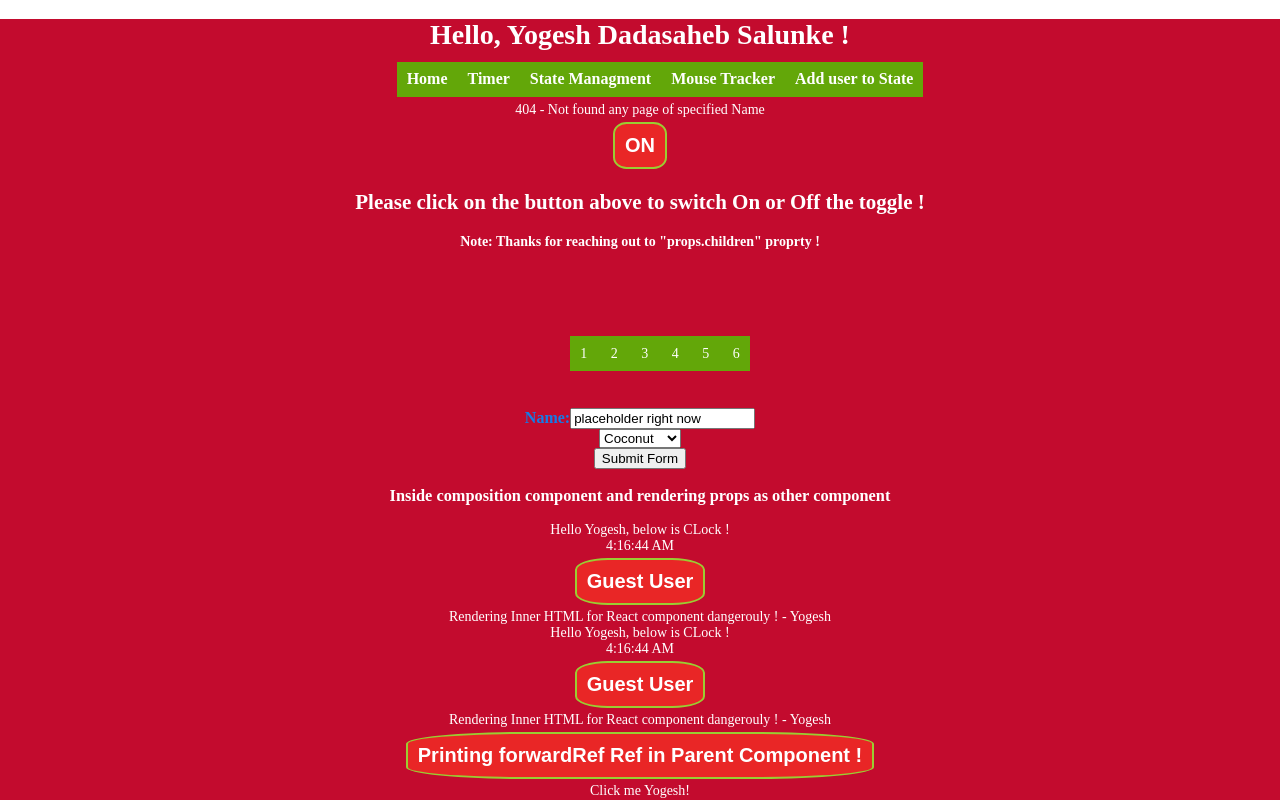
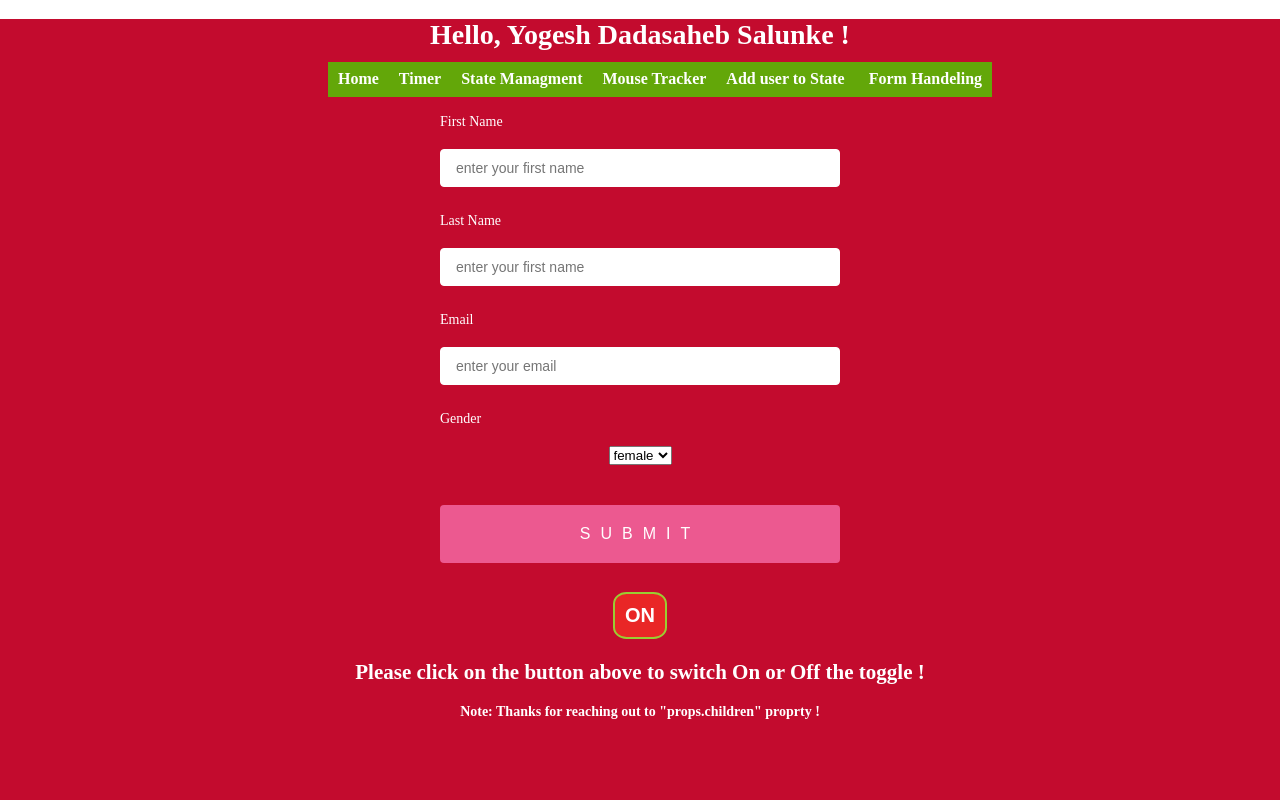
Before and after one commit to yogeshsalunke15/my-app-learning, a React (Create React App) app: page /form in a window 1280 px wide. Shown: the top 800 px of the page. Built offline with nearby package versions, Linux system fonts and the light colour scheme.

Commit message:
Added form handeling, package

```diff
--- a/package.json
+++ b/package.json
@@ -9,6 +9,7 @@
     "@testing-library/user-event": "^13.5.0",
     "react": "^17.0.2",
     "react-dom": "^17.0.2",
+    "react-hook-form": "^7.27.1",
     "react-redux": "^7.2.6",
     "react-router-dom": "^6.2.2",
     "react-scripts": "5.0.0",
--- a/src/App.js
+++ b/src/App.js
@@ -11,6 +11,7 @@ import { ProfileContainer } from './app/Features/Profile/ProfileContainer';
 import HOC from './Components/HigherOrderComponent/HOC';
 import StateManagment from './Components/StateManagement/StateManagement';
 import Timer from './Components/Events/Timer';
+import FormHandeling from './Components/Forms/FormHandeling';
 
 //lazy loading component
 const eventComponent = import('./Components/Events/Events');
@@ -72,6 +73,7 @@ function App() {
               <Route exact path="/timer" element={<Timer />} ></Route>
               <Route path='/mouse' element={<MouseTracker />}></Route>
               <Route path='/state' element={ <StateManagment />}></Route>
+              <Route path='/form' element={ <FormHandeling />}></Route>
               <Route path='/add-user' element={ <AddUsers />}></Route>
               <Route path="*" element={<NotFound />} />
             </Route>
@@ -334,6 +336,9 @@ class Comment extends React.Component {
             <li>
               <Link to="/add-user">Add user to State </Link>
             </li>
+            <li>
+              <Link to="/form">Form Handeling</Link>
+            </li>
           </ul>
         </nav>
 
--- /dev/null
+++ b/src/Components/Forms/FormHandeling.js
@@ -0,0 +1,44 @@
+import React from "react";
+import { useForm } from "react-hook-form";
+import './forms.scss';
+
+const FormHandeling = () => {
+    const { register, handleSubmit, formState: { errors } } = useForm();
+    const onSubmit = (data) => {
+        console.log('form data', data);
+    }
+
+    return (
+        <div id="userForm" style={{width:'400px', height:'480px', margin: 'auto'}}>
+            <form onSubmit={handleSubmit(onSubmit)}>
+                <div>
+                    <label>First Name</label>
+                    <input {...register("firstName", { required: true, maxLength: 20 })} placeholder="enter your first name" />
+                    {errors.firstName && <span>This field is required</span>}
+                </div>
+                <div>
+                    <label>Last Name</label>
+                    <input {...register('lastName', { required: true, maxLength: 20 })}  placeholder="enter your first name"/>
+                    {errors.lastName && <span>This field is required</span>}
+                </div>
+                <div>
+                    <label>Email</label>
+                    <input type='email' {...register('email', { required: true, pattern: /^[a-z0-9._%+-]+@[a-z0-9.-]+\.[a-z]{2,4}$/ })}
+                    placeholder="enter your email" />
+                    {errors.email && <span>please enter valid email id</span>}
+
+                </div>
+                <div> <label>Gender</label>
+                    <select {...register("gender")}>
+                        <option value="female">female</option>
+                        <option value="male">male</option>
+                        <option value="other">other</option>
+                    </select>
+                </div>
+                <input type="submit" />
+            </form>
+        </div>
+    );
+}
+
+export default FormHandeling;
--- /dev/null
+++ b/src/Components/Forms/forms.scss
@@ -0,0 +1,96 @@
+
+body {
+    font-family: -apple-system, BlinkMacSystemFont, "Segoe UI", "Roboto", "Oxygen",
+      "Ubuntu", "Cantarell", "Fira Sans", "Droid Sans", "Helvetica Neue",
+      sans-serif;
+  }
+
+  #userForm .form {
+    background: #0e101c;
+    max-width: 400px;
+    margin: 0 auto;
+  }
+
+  #userForm input {
+    display: block;
+    box-sizing: border-box;
+    width: 100%;
+    border-radius: 4px;
+    border: 1px solid white;
+    padding: 10px 15px;
+    margin-bottom: 10px;
+    font-size: 14px;
+  }
+
+  #userForm label {
+    line-height: 2;
+    text-align: left;
+    display: block;
+    margin-bottom: 13px;
+    margin-top: 20px;
+    color: white;
+    font-size: 14px;
+    font-weight: 200;
+  }
+
+  #userForm input[type="submit"] {
+    background: #ec5990;
+    color: white;
+    text-transform: uppercase;
+    border: none;
+    margin-top: 40px;
+    padding: 20px;
+    font-size: 16px;
+    font-weight: 100;
+    letter-spacing: 10px;
+  }
+
+  #userForm button[type="submit"]:hover,
+  #userForm input[type="submit"]:hover {
+    background: #bf1650;
+  }
+
+  #userForm button[type="submit"]:active,
+  #userForm input[type="button"]:active,
+  #userForm input[type="submit"]:active {
+    transition: 0.3s all;
+    transform: translateY(3px);
+    border: 1px solid transparent;
+    opacity: 0.8;
+  }
+
+  #userForm input:disabled {
+    opacity: 0.4;
+  }
+
+  #userForm input[type="button"]:hover {
+    transition: 0.3s all;
+  }
+
+  #userForm button[type="submit"],
+  #userForm input[type="button"],
+  #userForm input[type="submit"] {
+    -webkit-appearance: none;
+  }
+
+  #userForm button[type="button"] {
+    display: block;
+    appearance: none;
+    background: #333;
+    color: white;
+    border: none;
+    text-transform: uppercase;
+    padding: 10px 20px;
+    border-radius: 4px;
+  }
+
+  #userForm button {
+    display: block;
+    appearance: none;
+    margin-top: 40px;
+    border: 1px solid #333;
+    margin-bottom: 20px;
+    text-transform: uppercase;
+    padding: 10px 20px;
+    border-radius: 4px;
+  }
```
Also changed, not shown: 1 other file (tests, documents, lock files or other folders).
